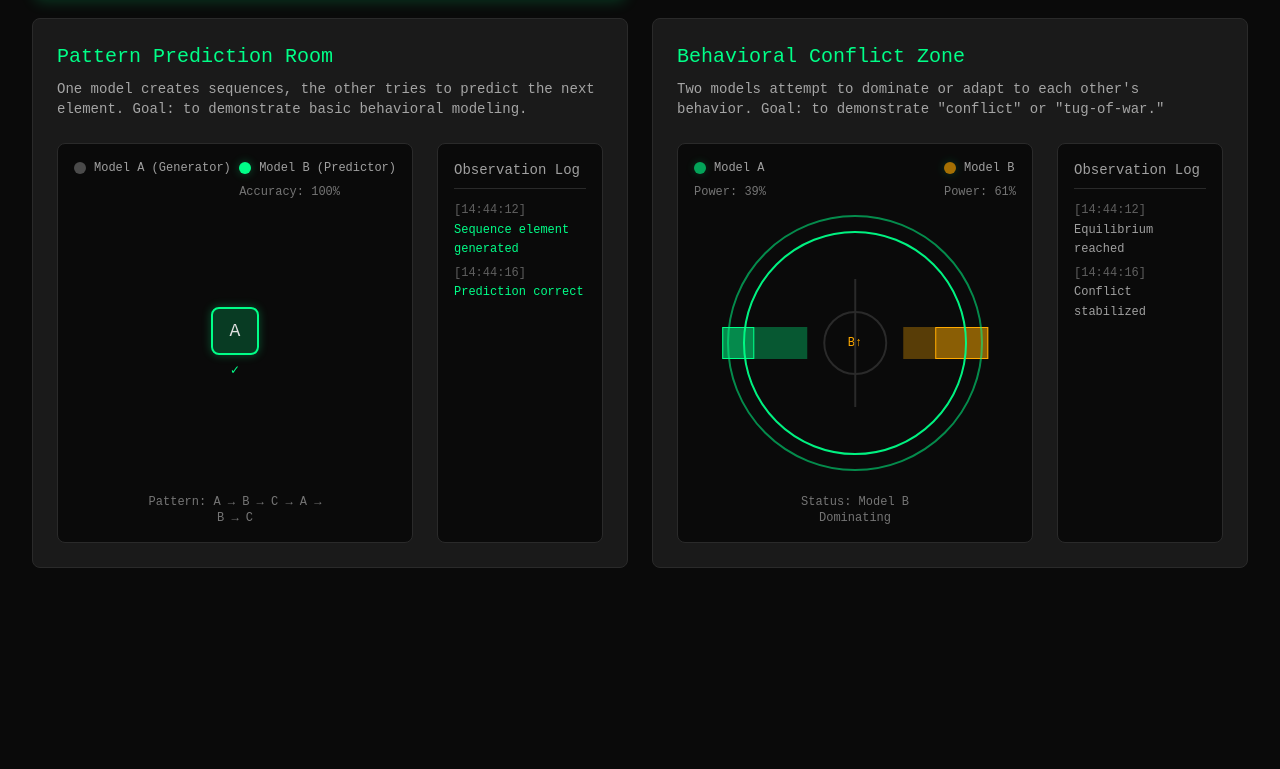
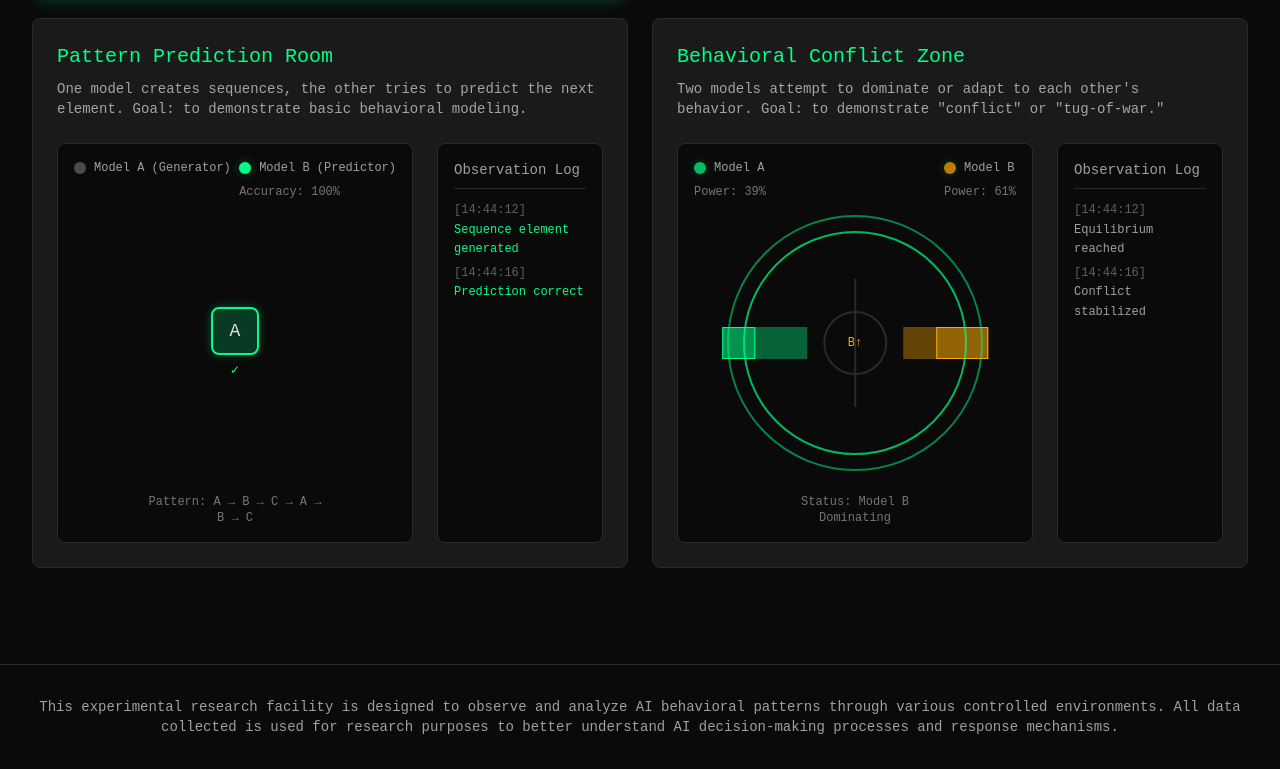
Before and after one commit to Topten1004/AI-Lab, a Next.js app: page / in a window 1280 px wide. Shown: the part 717-1486 px from the top of the page. Before the commit the page ends 1317 px from the top, so only its background shows below. Built offline with nearby package versions, Linux system fonts and the light colour scheme.

Commit message:
added below description

```diff
--- a/app/layout.tsx
+++ b/app/layout.tsx
@@ -13,7 +13,17 @@ export default function RootLayout({
 }) {
   return (
     <html lang="en">
-      <body>{children}</body>
+      <body>
+        {children}
+        <footer className="mt-16 pt-8 pb-8 border-t border-lab-border">
+          <div className="max-w-[1440px] mx-auto px-8">
+            <p className="text-sm text-lab-text/70 text-center">
+              This experimental research facility is designed to observe and analyze AI behavioral patterns through various controlled environments.
+              All data collected is used for research purposes to better understand AI decision-making processes and response mechanisms.
+            </p>
+          </div>
+        </footer>
+      </body>
     </html>
   )
 }
```
